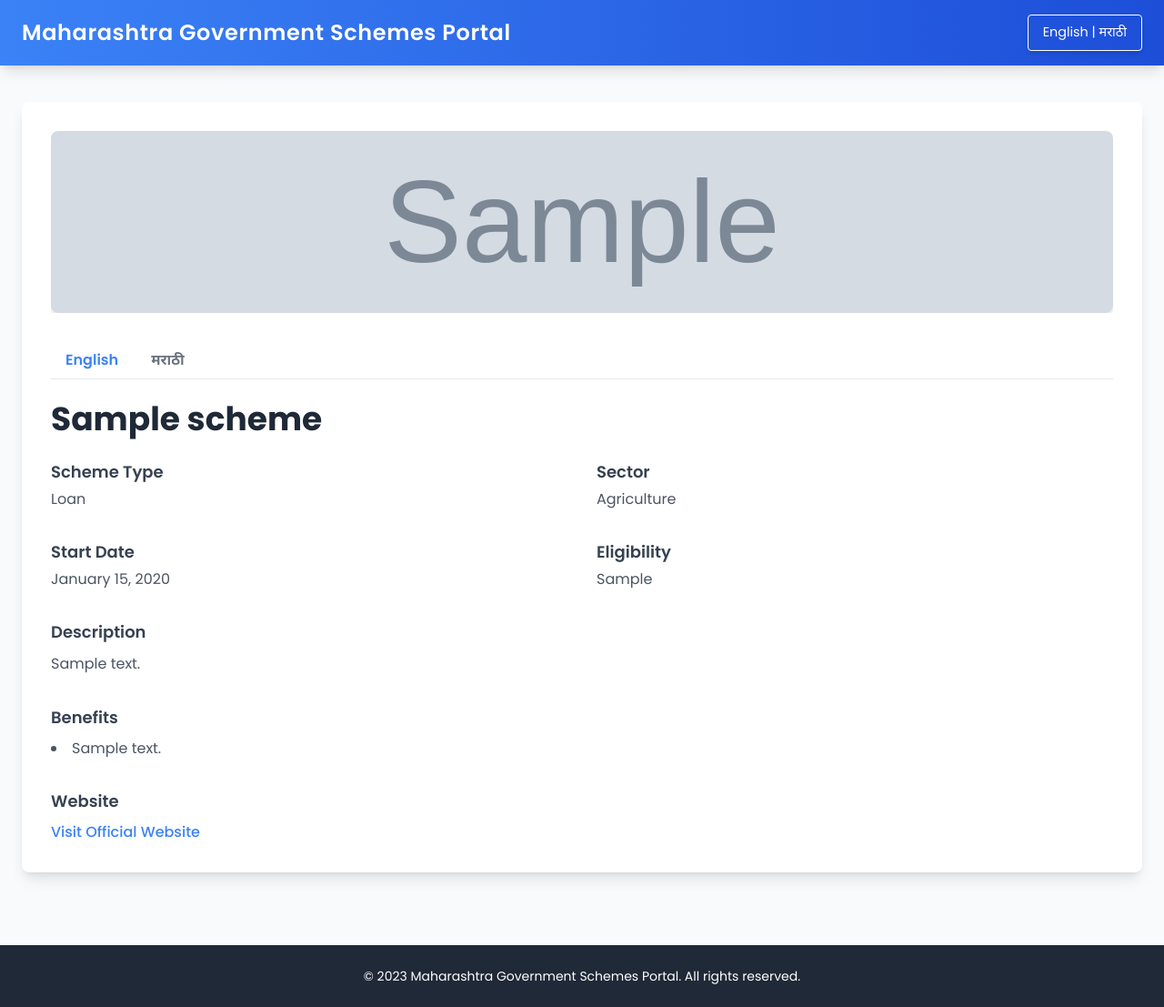
After one commit to Codeayu/MahaPower, a Django app: page /scheme/1/ in a window 1280 px wide. The commit adds this page. Shown: the whole page at 91% size. Run offline with Django 5.2, Linux system fonts and the light colour scheme; tables that the repository leaves empty hold one stand-in row (values such as "Sample post"); grey boxes marked "Sample" are stand-in pictures; some libraries are stand-ins or nearby versions.

Commit message:
scheme detail page

```diff
--- a/core/core/urls.py
+++ b/core/core/urls.py
@@ -28,6 +28,7 @@ urlpatterns = [
     path('scheme/<int:scheme_id>/', views.scheme_detail, name='scheme_detail'),
     path('add-scheme/', views.add_scheme, name='add_scheme'),
     path('register/',views.register, name='register'),
+    path('scheme_detail/<int:scheme_id>/', views.scheme_detail, name='scheme_detail'),
 ]
 if settings.DEBUG:
     urlpatterns += static(settings.MEDIA_URL, document_root=settings.MEDIA_ROOT)
--- a/core/home/templates/index.html
+++ b/core/home/templates/index.html
@@ -85,14 +85,14 @@
                 {% for scheme in schemes %}
                 <div class="scheme-card">
                     <div class="scheme-image">
-                        <img src="{{ scheme.image.url }}" alt="{{ scheme.title }}">
+                        <img src="{{ scheme.photo.url }}" alt="{{ scheme.title }}">
                     </div>
                     <div class="scheme-content">
                         <div class="scheme-badge">{{ scheme.sector }}</div>
                         <h3 class="scheme-title">{{ scheme.name_en}}</h3>
                         <p class="scheme-title-marathi">{{ scheme.name_mr }}</p>
                         <p class="scheme-summary">{{ scheme.summary }}</p>
-                        <button class="view-details">View Details</button>
+                        <a href="/scheme_detail/{{ scheme.id }}" class="view-details">View Details</a>
                     </div>
                 </div>
                 {% endfor %}
--- /dev/null
+++ b/core/home/templates/scheme_detail.html
@@ -0,0 +1,157 @@
+<!DOCTYPE html>
+<html lang="en">
+<head>
+    <meta charset="UTF-8">
+    <meta name="viewport" content="width=device-width, initial-scale=1.0">
+    <title>Maharashtra Government Schemes Portal</title>
+    <link rel="stylesheet" href="static/styles.css">
+    <link href="https://fonts.googleapis.com/css2?family=Poppins:wght@300;400;500;600;700&family=Noto+Sans:wght@400;500;600;700&family=Noto+Sans+Devanagari:wght@400;500;600;700&display=swap" rel="stylesheet">
+    <link rel="stylesheet" href="https://cdnjs.cloudflare.com/ajax/libs/font-awesome/6.4.0/css/all.min.css">
+    <script src="https://cdn.tailwindcss.com"></script>
+</head>
+<body class="bg-gray-50 font-poppins">
+    <!-- Header Section -->
+    <header>
+        <nav class="navbar bg-gradient-to-r from-blue-500 to-blue-700 text-white py-4 shadow-lg">
+            <div class="container mx-auto flex justify-between items-center px-6">
+                <div class="logo">
+                    <h1 class="text-2xl font-extrabold tracking-wide">Maharashtra Government Schemes Portal</h1>
+                </div>
+                <div class="language-toggle">
+                    <button id="langToggle" class="bg-white text-blue-600 px-4 py-2 rounded-md shadow-md hover:bg-gray-100 transition duration-300">
+                        English | मराठी
+                    </button>
+                </div>
+            </div>
+        </nav>
+    </header>
+
+    <!-- Main Content -->
+    <main class="container mx-auto px-6 py-10">
+        <div class="bg-white shadow-lg rounded-lg p-8">
+            {% if scheme.photo %}
+            <div class="scheme-image mb-8">
+                <img src="{{ scheme.photo.url }}" alt="{{ scheme.title }}" class="w-full h-72 object-cover rounded-lg shadow-md">
+            </div>
+            {% endif %}
+            <!-- Tabs -->
+            <div class="tabs">
+                <ul class="flex border-b">
+                    <li class="mr-1">
+                        <a href="#english" class="bg-white inline-block py-2 px-4 text-blue-500 font-semibold hover:text-blue-700 active-tab">English</a>
+                    </li>
+                    <li class="mr-1">
+                        <a href="#marathi" class="bg-white inline-block py-2 px-4 text-gray-500 font-semibold hover:text-blue-700">मराठी</a>
+                    </li>
+                </ul>
+            </div>
+
+            <!-- Tab Content -->
+            <div id="english" class="tab-content mt-6">
+                <!-- Scheme Image -->
+
+
+                <!-- Scheme Details in English -->
+                <h1 class="text-4xl font-extrabold text-gray-800 mb-6">{{ scheme.name_en }}</h1>
+                <div class="grid grid-cols-1 md:grid-cols-2 gap-8">
+                    <div>
+                        <h2 class="text-lg font-semibold text-gray-700">Scheme Type</h2>
+                        <p class="text-gray-600 mt-1">{{ scheme.scheme_type }}</p>
+                    </div>
+                    <div>
+                        <h2 class="text-lg font-semibold text-gray-700">Sector</h2>
+                        <p class="text-gray-600 mt-1">{{ scheme.sector }}</p>
+                    </div>
+                    <div>
+                        <h2 class="text-lg font-semibold text-gray-700">Start Date</h2>
+                        <p class="text-gray-600 mt-1">{{ scheme.created_at|date:"F j, Y" }}</p>
+                    </div>
+                    <div>
+                        <h2 class="text-lg font-semibold text-gray-700">Eligibility</h2>
+                        <p class="text-gray-600 mt-1">{{ scheme.eligibility_criteria_en }}</p>
+                    </div>
+                </div>
+                <div class="mt-8">
+                    <h2 class="text-lg font-semibold text-gray-700">Description</h2>
+                    <p class="text-gray-600 mt-2 leading-relaxed">{{ scheme.details_en }}</p>
+                </div>
+                <div class="mt-8">
+                    <h2 class="text-lg font-semibold text-gray-700">Benefits</h2>
+                    <ul class="list-disc list-inside text-gray-600 mt-2 space-y-2">
+                        <li>{{ scheme.summary_en }}</li>
+                    </ul>
+                </div>
+                {% if scheme.website_link %}
+                <div class="mt-8">
+                    <h2 class="text-lg font-semibold text-gray-700">Website</h2>
+                    <a href="{{ scheme.website_link }}" class="text-blue-500 hover:underline font-medium mt-2 inline-block" target="_blank">
+                        Visit Official Website
+                    </a>
+                </div>
+                {% endif %}
+            </div>
+
+            <div id="marathi" class="tab-content mt-6 hidden">
+                <!-- Scheme Details in Marathi -->
+                <h1 class="text-4xl font-extrabold text-gray-800 mb-6">{{ scheme.name_mr }}</h1>
+                <div class="grid grid-cols-1 md:grid-cols-2 gap-8">
+                    <div>
+                        <h2 class="text-lg font-semibold text-gray-700">योजना प्रकार</h2>
+                        <p class="text-gray-600 mt-1">{{ scheme.scheme_type }}</p>
+                    </div>
+                    <div>
+                        <h2 class="text-lg font-semibold text-gray-700">क्षेत्र</h2>
+                        <p class="text-gray-600 mt-1">{{ scheme.sector }}</p>
+                    </div>
+                    <div>
+                        <h2 class="text-lg font-semibold text-gray-700">सुरुवातीची तारीख</h2>
+                        <p class="text-gray-600 mt-1">{{ scheme.created_at|date:"F j, Y" }}</p>
+                    </div>
+                    <div>
+                        <h2 class="text-lg font-semibold text-gray-700">पात्रता</h2>
+                        <p class="text-gray-600 mt-1">{{ scheme.eligibility_criteria_mr }}</p>
+                    </div>
+                </div>
+                <div class="mt-8">
+                    <h2 class="text-lg font-semibold text-gray-700">वर्णन</h2>
+                    <p class="text-gray-600 mt-2 leading-relaxed">{{ scheme.details_mr }}</p>
+                </div>
+                <div class="mt-8">
+                    <h2 class="text-lg font-semibold text-gray-700">फायदे</h2>
+                    <ul class="list-disc list-inside text-gray-600 mt-2 space-y-2">
+                        <li>{{ scheme.summary_mr }}</li>
+                    </ul>
+                </div>
+                {% if scheme.website_link %}
+                <div class="mt-8">
+                    <h2 class="text-lg font-semibold text-gray-700">वेबसाईट</h2>
+                    <a href="{{ scheme.website_link }}" class="text-blue-500 hover:underline font-medium mt-2 inline-block" target="_blank">
+                        अधिकृत वेबसाईटला भेट द्या
+                    </a>
+                </div>
+                {% endif %}
+            </div>
+        </div>
+    </main>
+
+    <script>
+        // Tab switching logic
+        document.querySelectorAll('.tabs a').forEach(tab => {
+            tab.addEventListener('click', function(e) {
+                e.preventDefault();
+                document.querySelectorAll('.tabs a').forEach(t => t.classList.remove('text-blue-500', 'active-tab'));
+                document.querySelectorAll('.tab-content').forEach(content => content.classList.add('hidden'));
+                this.classList.add('text-blue-500', 'active-tab');
+                document.querySelector(this.getAttribute('href')).classList.remove('hidden');
+            });
+        });
+    </script>
+
+    <!-- Footer Section -->
+    <footer class="bg-gray-800 text-white py-6 mt-10">
+        <div class="container mx-auto text-center">
+            <p class="text-sm">&copy; 2023 Maharashtra Government Schemes Portal. All rights reserved.</p>
+        </div>
+    </footer>
+</body>
+</html>
```
Also changed, not shown: 3 other files.
